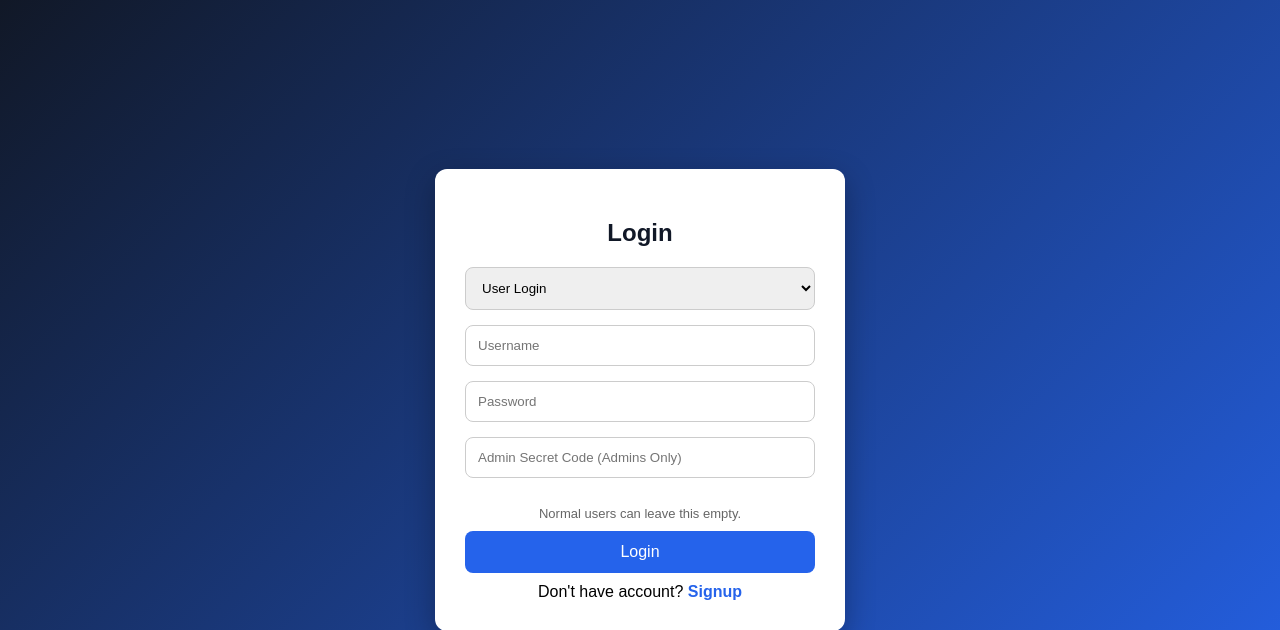
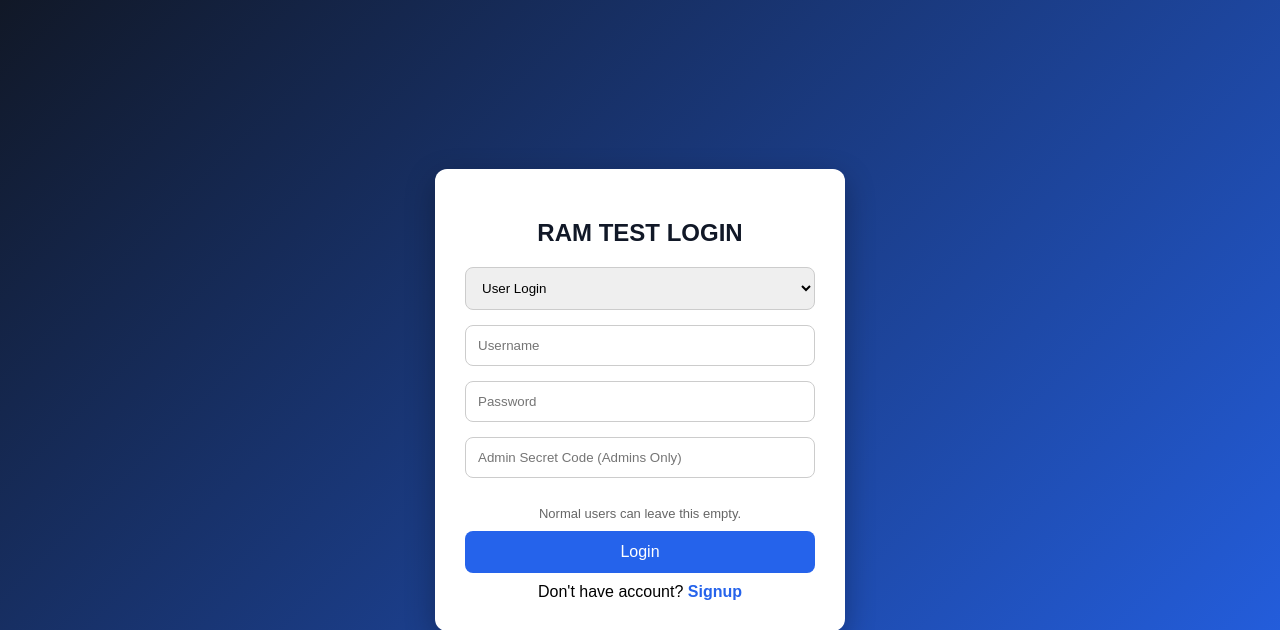
Before and after one commit to kram27329-ops/DjangoProject, a Django app: page /login/ in a window 1280 px wide. Shown: the top 630 px of the page. Run offline with Django 5.2, Linux system fonts and the light colour scheme.

Commit message:
login page updated

```diff
--- a/templates/login.html
+++ b/templates/login.html
@@ -90,8 +90,7 @@ select{
 
 <div class="box">
 
-    <h2>Login</h2>
-
+    <h2>RAM TEST LOGIN</h2>
     {% if error %}
         <p class="error">{{ error }}</p>
     {% endif %}
```
